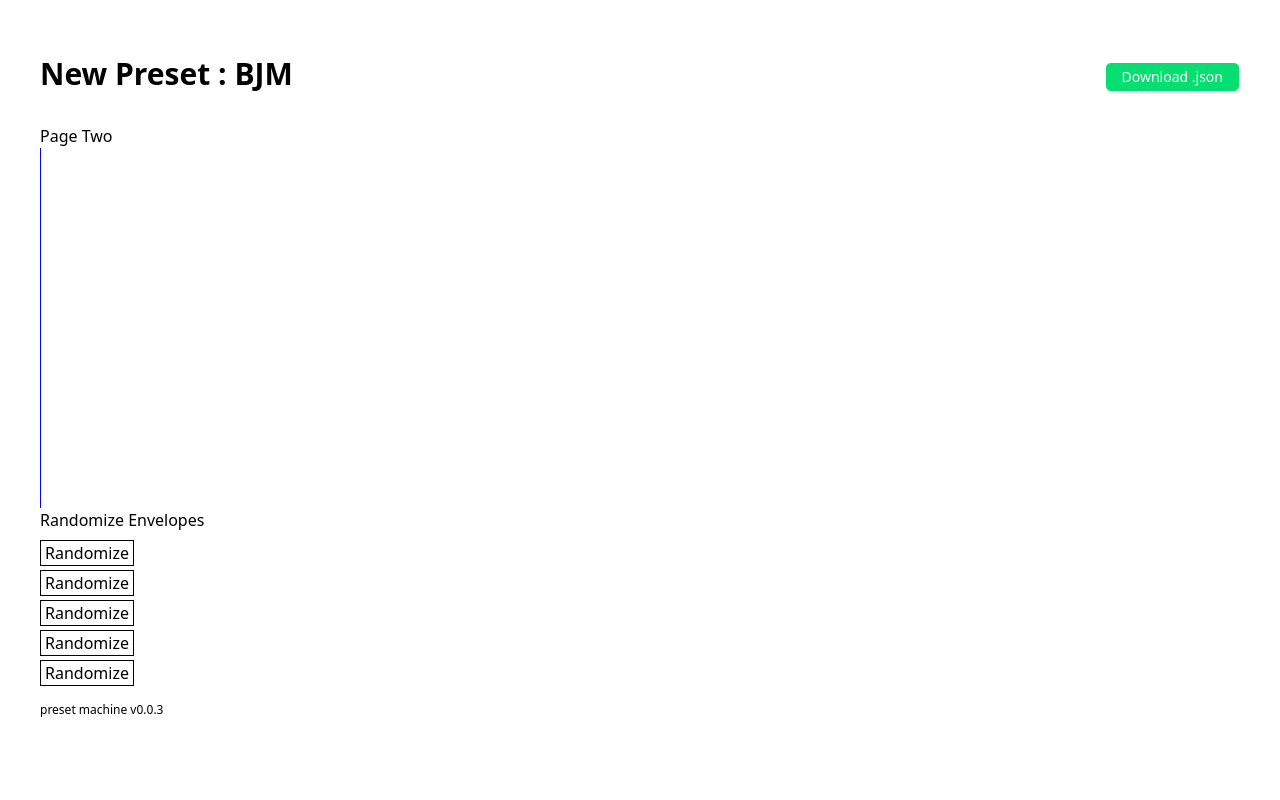
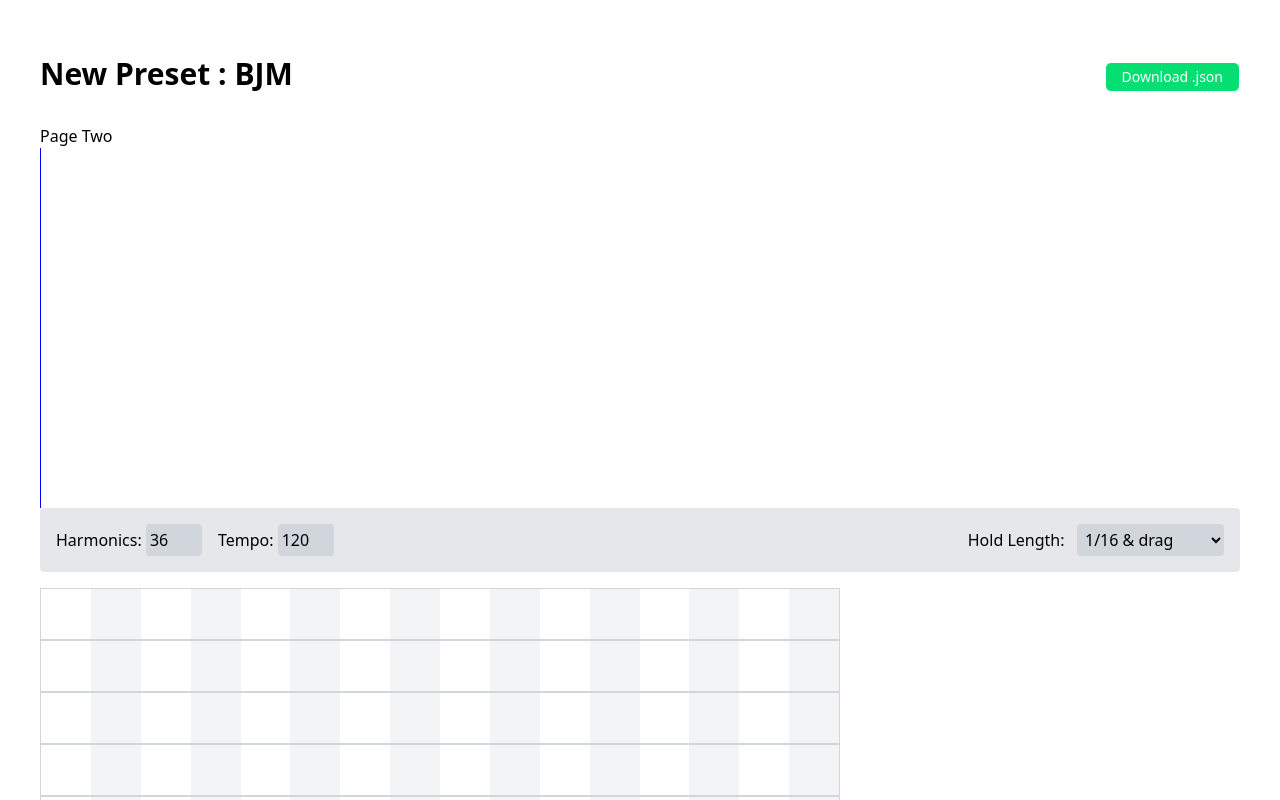
Before and after one commit to ofsound/preset-machine, a Vue app: page / in a window 1280 px wide. Shown: the top 800 px of the page. Built offline with nearby package versions, Linux system fonts and the light colour scheme.

Commit message:
Call the different sections Modules

```diff
--- a/src/App.vue
+++ b/src/App.vue
@@ -1,13 +1,13 @@
 <script setup lang="ts">
 import JsonSave from '@/components/JsonSave.vue'
-// import OffsetHold from '@/components/OffsetHold.vue'
-// import FreeformDraw from '@/components/FreeformDraw.vue'
-import RandomizeEnvelopes from '@/components/RandomizeEnvelopes.vue'
 
 import { useStore } from '@/stores/store'
+const store = useStore()
+
 import PageTwo from './components/PageTwo.vue'
-
-const store = useStore()
+import OffsetHoldModule from '@/components/OffsetHoldModule.vue'
+import FreeformModule from '@/components/FreeformModule.vue'
+import RandomizeModule from '@/components/RandomizeModule.vue'
 </script>
 
 <template>
@@ -19,19 +19,13 @@ const store = useStore()
       <JsonSave />
     </div>
 
-    <!-- <div class="flex">
-      <FreeformDraw :segment="store.preset.offsets" />
-      <FreeformDraw :segment="store.preset.attacks" />
-      <FreeformDraw :segment="store.preset.decays" />
-      <FreeformDraw :segment="store.preset.holds" />
-      <FreeformDraw :segment="store.preset.releases" />
-    </div> -->
-
     <PageTwo />
 
-    <RandomizeEnvelopes />
+    <OffsetHoldModule />
 
-    <!-- <OffsetHold /> -->
+    <FreeformModule />
+
+    <RandomizeModule />
 
     <footer class="mt-auto flex justify-between pt-3 pb-3 text-right text-xs">
       <!-- <div class="italic">click (and drag) on row to choose an offset and hold length</div> -->
--- /dev/null
+++ b/src/components/FreeformModule.vue
@@ -0,0 +1,16 @@
+<script setup lang="ts">
+import FreeformDraw from '@/components/FreeformDraw.vue'
+
+import { useStore } from '@/stores/store'
+const store = useStore()
+</script>
+
+<template>
+  <div class="flex">
+    <FreeformDraw :segment="store.preset.offsets" />
+    <FreeformDraw :segment="store.preset.attacks" />
+    <FreeformDraw :segment="store.preset.decays" />
+    <FreeformDraw :segment="store.preset.holds" />
+    <FreeformDraw :segment="store.preset.releases" />
+  </div>
+</template>
```
Also changed, not shown: src/components/OffsetHoldModule.vue (renamed from src/components/OffsetHold.vue), src/components/RandomizeModule.vue (renamed from src/components/RandomizeEnvelopes.vue).
